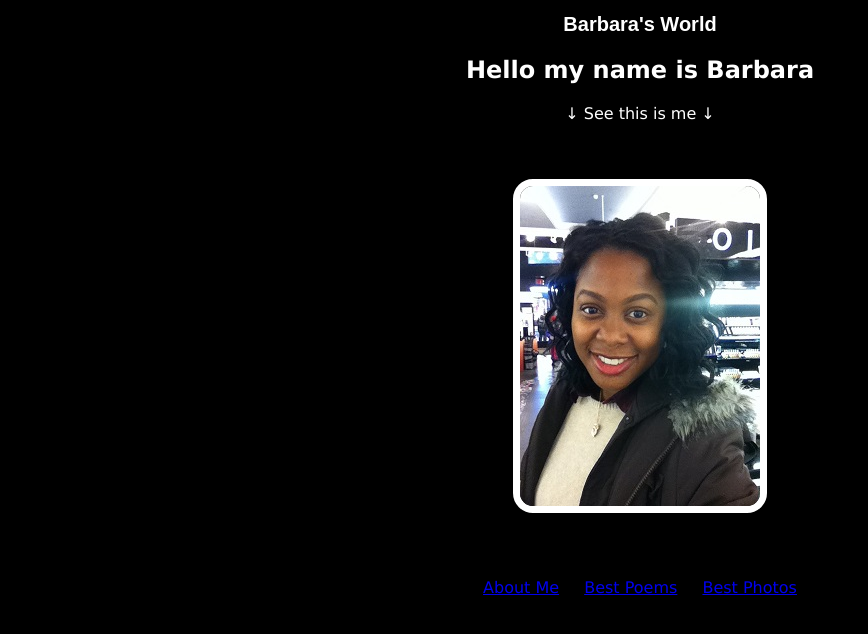
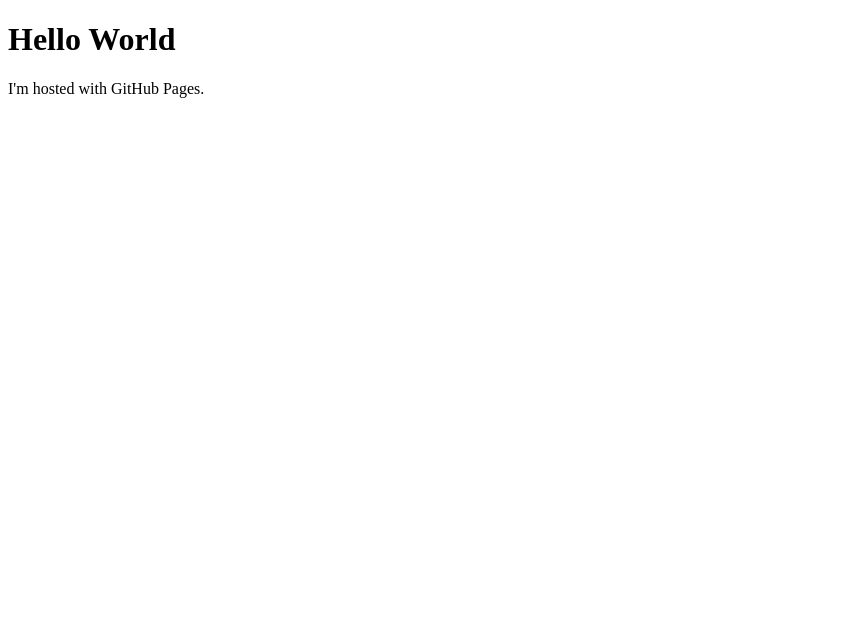
Before and after one commit to barbaraojei/barbaraojei.github.io, a plain HTML site: page index.html in a window 1280 px wide. Shown: the whole page, without its empty margins (0-868 px from the left). Drawn offline with Linux system fonts and the light colour scheme.

Commit message:
Back to normal

```diff
--- a/index.html
+++ b/index.html
@@ -1,32 +1,7 @@
 <!DOCTYPE html>
 <html>
-<head>
-<style>
-img {
-      margin: 40px 0px 0px 0px;
-      border: 7px solid white;
-      border-radius: 20px;
-     }
-
- </style>
-
- <link rel="stylesheet" type="text/css" href="indexstyle.css">
-	<header>
-		<h1> Barbara's World </h1>
-	</header>
-	<body>
-		<h2> Hello my name is Barbara</h2>
-	<p>&#8595; See this is me &#8595;</p>
-	</body>
-			<figure>
-			<img src="minib.jpg">
-			</figure>
-			<br>
-
-			<ul>
-				<li><a href="aboutme.html"> About Me</a></li>
-				<li><a href="#"> Best Poems</a></li>
-				<li><a href="photos.html"> Best Photos</a></li>
-			</ul>
-</head>
+<body>
+<h1>Hello World</h1>
+<p>I'm hosted with GitHub Pages.</p>
+</body>
 </html>
--- a/indexstyle.css
+++ /dev/null
@@ -1,31 +0,0 @@
-
-	h1{
-		text-align: center;
-		font-size: 20px;
-		font-family: arial
-	}
-
-	body{
-	    text-align: center;
-	    background: black;
-		font-family: verdana;
-		color: white
-		}
-
-	figure {
-	    display: block;
-	    margin-top: 1em;
-	    margin-bottom: 1em;
-	    margin-left: 40px;
-	    margin-right: 40px;
-		}
-
-   	 ul {
-      padding: 10px;
-      background: black;
-    	}
-
-    li {
-      display: inline;
-      padding: 0px 10px 0px 10px;
-    	}
```
Also changed, not shown: aboutme.html (deleted, +0 -7 lines), photos.html (deleted, +0 -10 lines), IMG_0181.JPG (deleted), minib.jpg (deleted), 1 other file.
